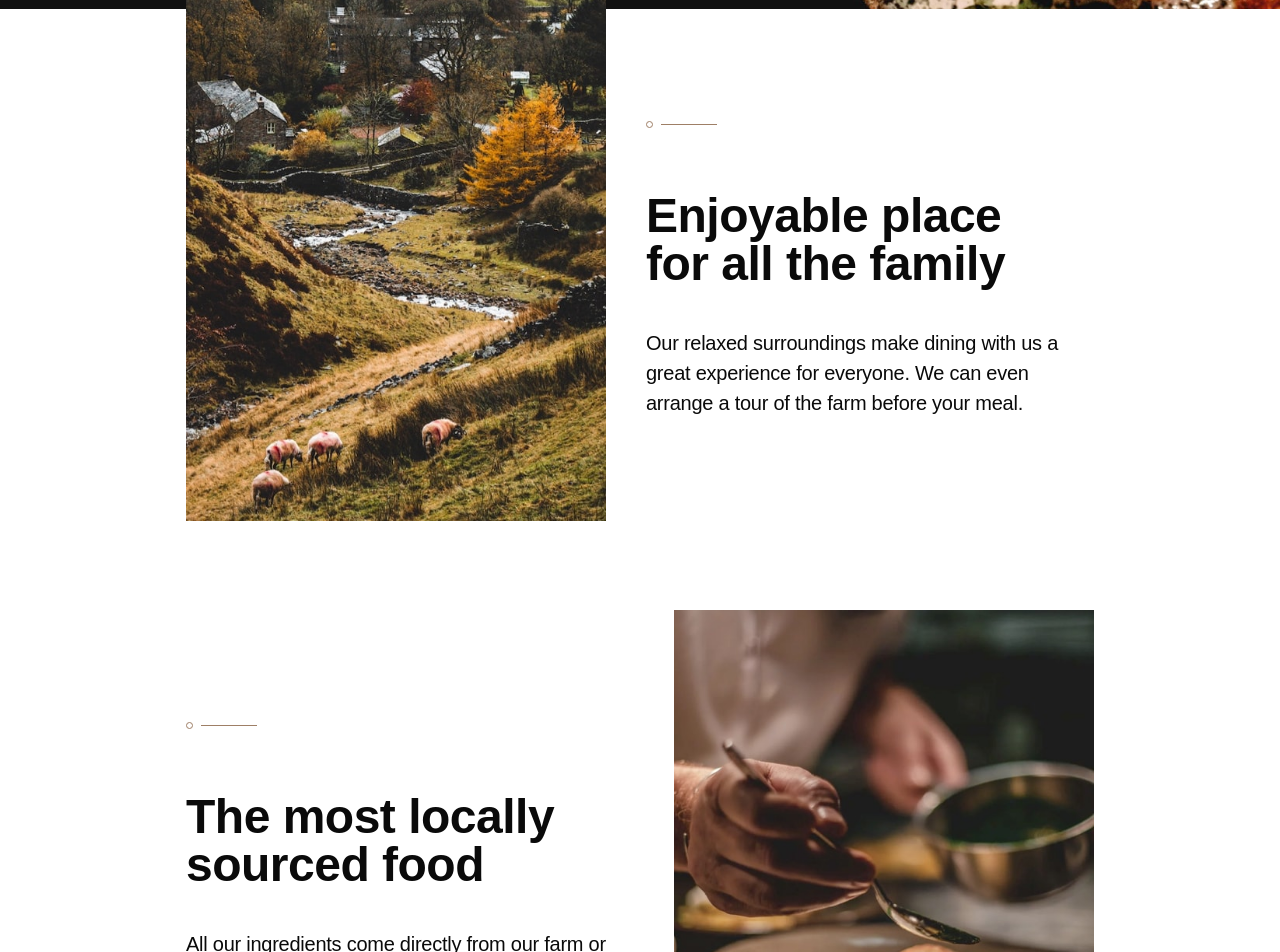
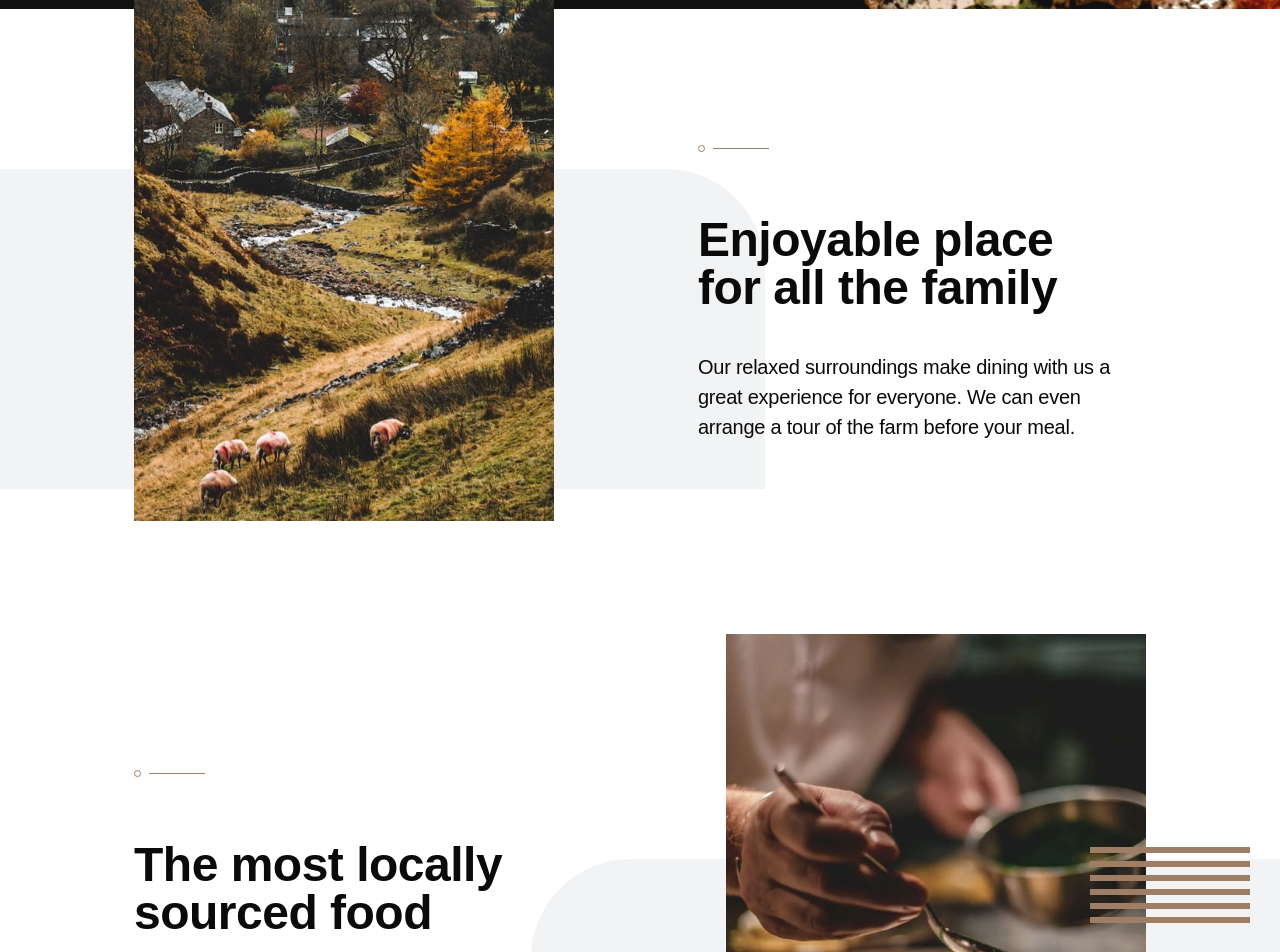
Before and after one commit to mehdias63/dine-restaurant, a Next.js app: page / in a window 1280 px wide. Shown: the part 720-1672 px from the top of the page. Built offline with nearby package versions, Linux system fonts and the light colour scheme.

Commit message:
add pattern

```diff
--- a/src/app/page.tsx
+++ b/src/app/page.tsx
@@ -3,7 +3,7 @@ import { Button } from '@/components/ui/button'
 
 export default function Home() {
 	return (
-		<div className="max-w-[90rem] flex flex-col justify-center items-center mx-auto">
+		<div className="max-w-[90rem] flex flex-col justify-center items-center mx-auto overflow-hidden">
 			<header className="text-white grid *:col-start-1 *:row-start-1">
 				<div>
 					<picture>
@@ -43,7 +43,13 @@ export default function Home() {
 					<Button className="mt-8">BOOK A TABLE</Button>
 				</div>
 			</header>
-			<section>
+			<section className="relative ">
+				<div className="hidden md:block absolute left-[-35rem] top-[4rem] lg:left-[-15rem] lg:top-[10rem]">
+					<img
+						src="/images/patterns/pattern-curve-top-right.svg"
+						alt="pattern"
+					/>
+				</div>
 				<ItemProduct
 					images={
 						<picture>
@@ -69,10 +75,22 @@ export default function Home() {
 					title="Enjoyable place for all the family"
 					text="Our relaxed surroundings make dining with us a great experience for everyone. We can even arrange a tour of the farm before your meal."
 					isActive={true}
-					className="gap-5 lg:gap-10"
+					className="gap-5 lg:gap-36"
 					divClassName="lg:py-28 mb-20 gap-5 lg:gap-10"
-					headClassName="max-w-[15rem] md:max-w-[25rem] lg:mt-6"
+					headClassName="max-w-[15rem] md:max-w-[25rem] mt-6"
 				/>
+				<div className="hidden md:block absolute right-[-43rem] bottom-[-5rem] lg:right-[-16rem] lg:bottom-0">
+					<img
+						src="/images/patterns/pattern-curve-top-left.svg"
+						alt="pattern"
+					/>
+				</div>
+				<div className="hidden md:block absolute right-0 bottom-[25rem] lg:bottom-[16rem] lg:right-[-5rem] z-20">
+					<img
+						src="/images/patterns/pattern-lines.svg"
+						alt="pattern"
+					/>
+				</div>
 				<ItemProduct
 					images={
 						<picture>
@@ -97,10 +115,10 @@ export default function Home() {
 					}
 					title="The most locally sourced food"
 					text="All our ingredients come directly from our farm or local fishery. So you can be sure that you’re eating the freshest, most sustainable food."
-					className="lg:flex-row-reverse gap-5 lg:gap-10 mb-8 lg:mb-0"
+					className="lg:flex-row-reverse gap-5 lg:gap-36 mb-8 lg:mb-0"
 					isActive={true}
 					divClassName="lg:py-28 gap-5 lg:gap-10"
-					headClassName="max-w-[15rem] md:max-w-[25rem] lg:mt-6"
+					headClassName="max-w-[15rem] md:max-w-[25rem] mt-6"
 				/>
 			</section>
 			<section className="w-full bg-black text-white flex flex-col lg:flex-row p-6 lg:p-10 gap-6 lg:pt-60">
--- a/src/components/itemProduct.tsx
+++ b/src/components/itemProduct.tsx
@@ -25,7 +25,11 @@ export default function ItemProduct({
 				)}
 			>
 				{isActive && (
-					<img src="/images/patterns/pattern-divide.svg" alt="icon" />
+					<img
+						src="/images/patterns/pattern-divide.svg"
+						alt="icon"
+						className="mt-6"
+					/>
 				)}
 				<h2
 					className={cn(
```
